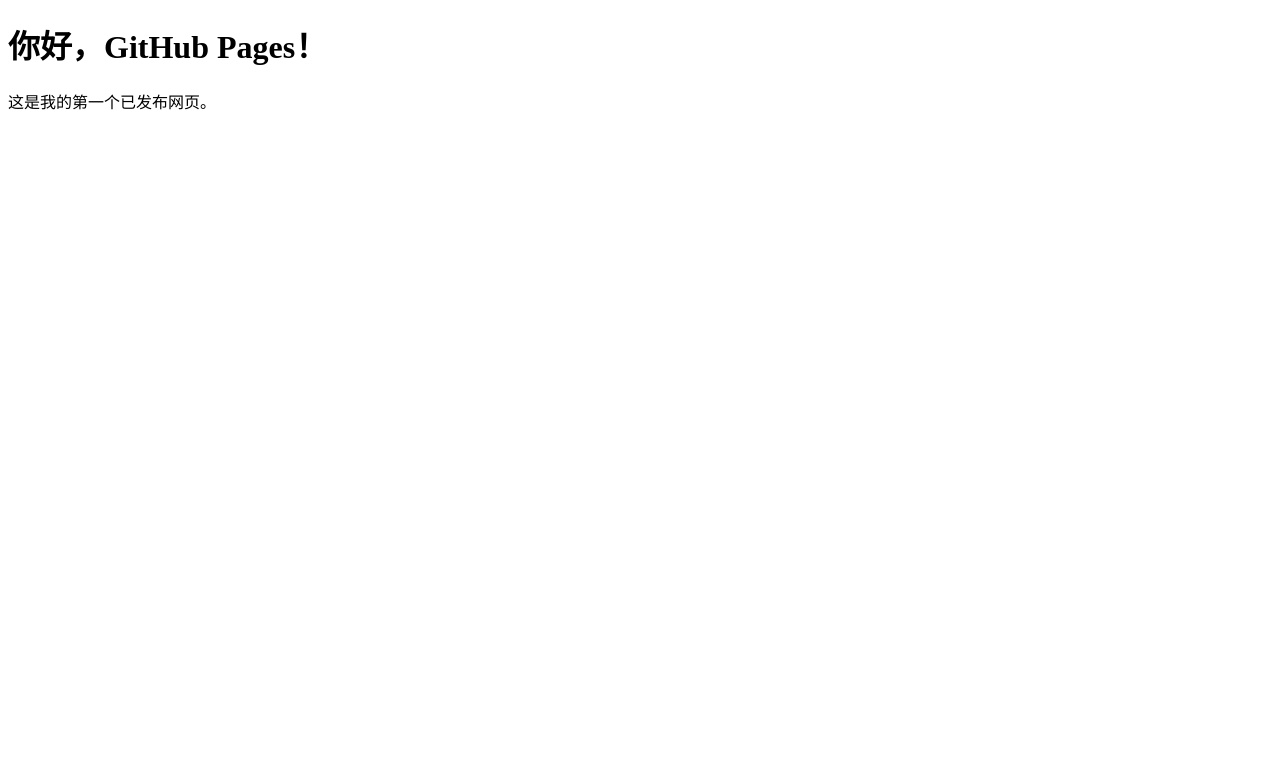
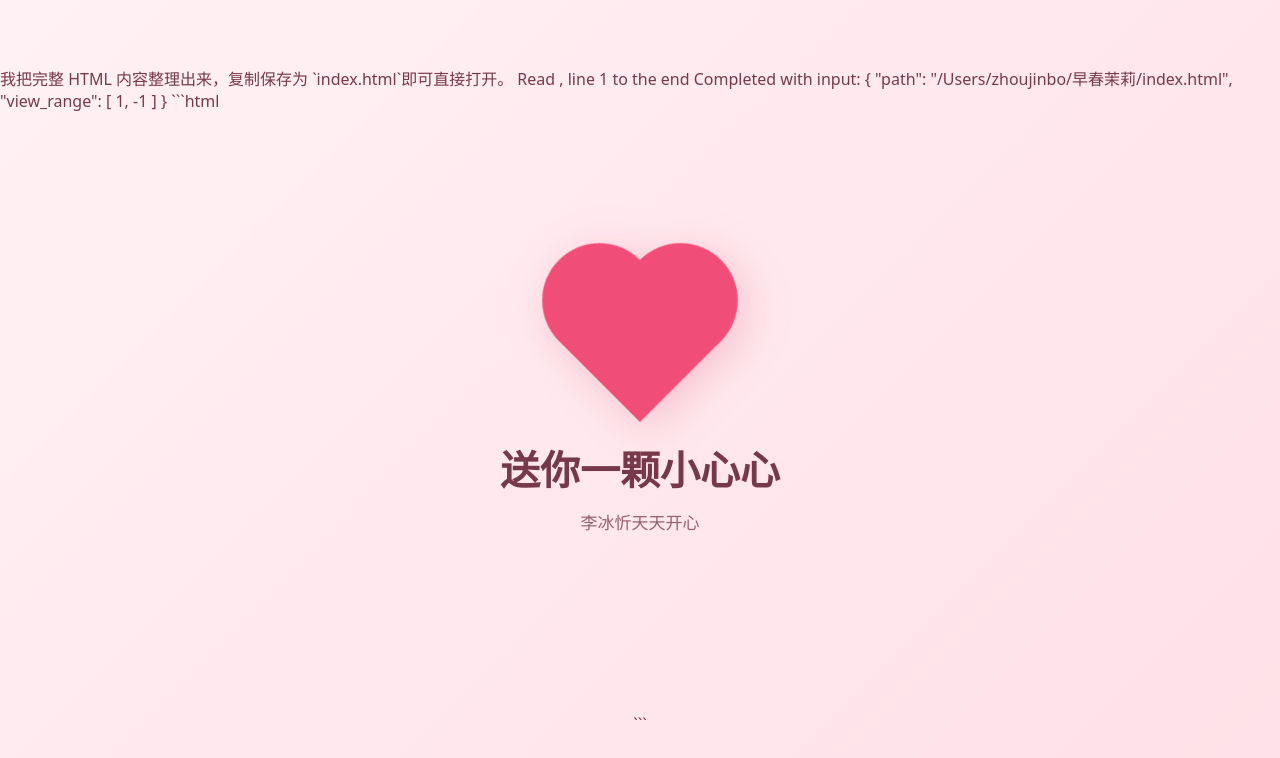
Before and after one commit to moli-07/zhou, a plain HTML site: page index.html in a window 1280 px wide. Drawn offline with Linux system fonts and the light colour scheme.

Commit message:
Update HTML structure and content

````diff
--- a/index.html
+++ b/index.html
@@ -1,12 +1,115 @@
-<!DOCTYPE html>
+我把完整 HTML 内容整理出来，复制保存为 `index.html`即可直接打开。
+
+Read , line 1 to the end
+Completed with input: {
+  "path": "/Users/zhoujinbo/早春茉莉/index.html",
+  "view_range": [
+    1,
+    -1
+  ]
+}
+
+```html
+<!doctype html>
 <html lang="zh-CN">
 <head>
-  <meta charset="UTF-8" />
-  <meta name="viewport" content="width=device-width, initial-scale=1.0" />
-  <title>我的第一个 GitHub Pages 网站</title>
+  <meta charset="utf-8">
+  <meta name="viewport" content="width=device-width, initial-scale=1">
+  <title>给你一颗小心心</title>
+  <style>
+    * {
+      box-sizing: border-box;
+    }
+
+    body {
+      min-height: 100vh;
+      margin: 0;
+      display: grid;
+      place-items: center;
+      overflow: hidden;
+      background: linear-gradient(135deg, #fff1f4, #ffe0e8);
+      color: #76394b;
+      font-family: system-ui, -apple-system, "PingFang SC", sans-serif;
+    }
+
+    main {
+      padding: 48px 24px;
+      text-align: center;
+    }
+
+    .heart {
+      width: 100px;
+      height: 100px;
+      margin: 0 auto 48px;
+      position: relative;
+      transform: rotate(-45deg);
+      background: #f04e78;
+      animation: heartbeat 1.2s ease-in-out infinite;
+      filter: drop-shadow(0 10px 18px #d94d7040);
+    }
+
+    .heart::before,
+    .heart::after {
+      width: 100px;
+      height: 100px;
+      position: absolute;
+      border-radius: 50%;
+      background: #f04e78;
+      content: "";
+    }
+
+    .heart::before {
+      top: -50px;
+      left: 0;
+    }
+
+    .heart::after {
+      top: 0;
+      right: -50px;
+    }
+
+    h1 {
+      margin: 0 0 12px;
+      font-size: clamp(28px, 7vw, 40px);
+    }
+
+    p {
+      margin: 0;
+      color: #966273;
+      font-size: 17px;
+    }
+
+    @keyframes heartbeat {
+      0%, 100% {
+        transform: rotate(-45deg) scale(1);
+      }
+
+      15% {
+        transform: rotate(-45deg) scale(1.15);
+      }
+
+      30% {
+        transform: rotate(-45deg) scale(1);
+      }
+
+      45% {
+        transform: rotate(-45deg) scale(1.1);
+      }
+    }
+
+    @media (prefers-reduced-motion: reduce) {
+      .heart {
+        animation: none;
+      }
+    }
+  </style>
 </head>
 <body>
-  <h1>你好，GitHub Pages！</h1>
-  <p>这是我的第一个已发布网页。</p>
+  <main>
+    <div class="heart" role="img" aria-label="一颗跳动的粉色爱心"></div>
+    <h1>送你一颗小心心</h1>
+    <p>李冰忻天天开心</p>
+  </main>
 </body>
 </html>
+```
````
